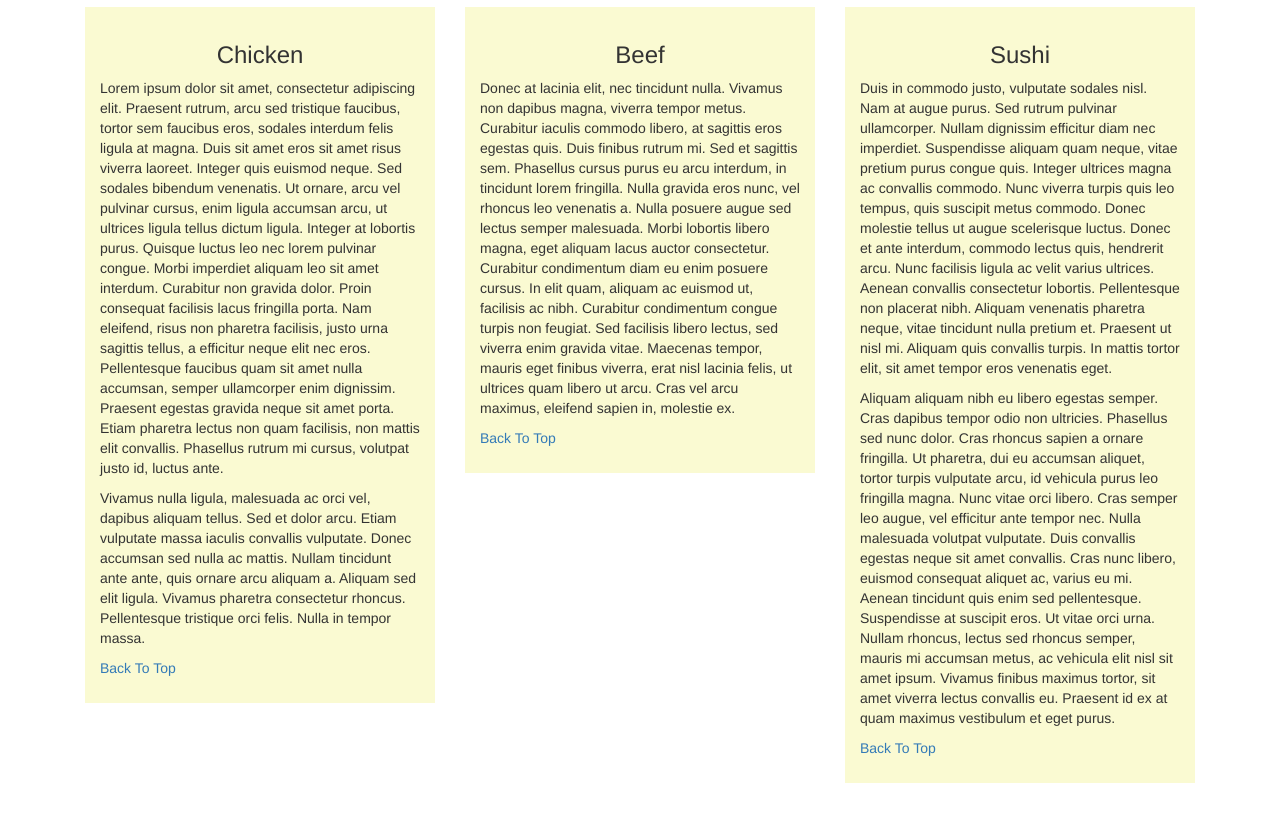
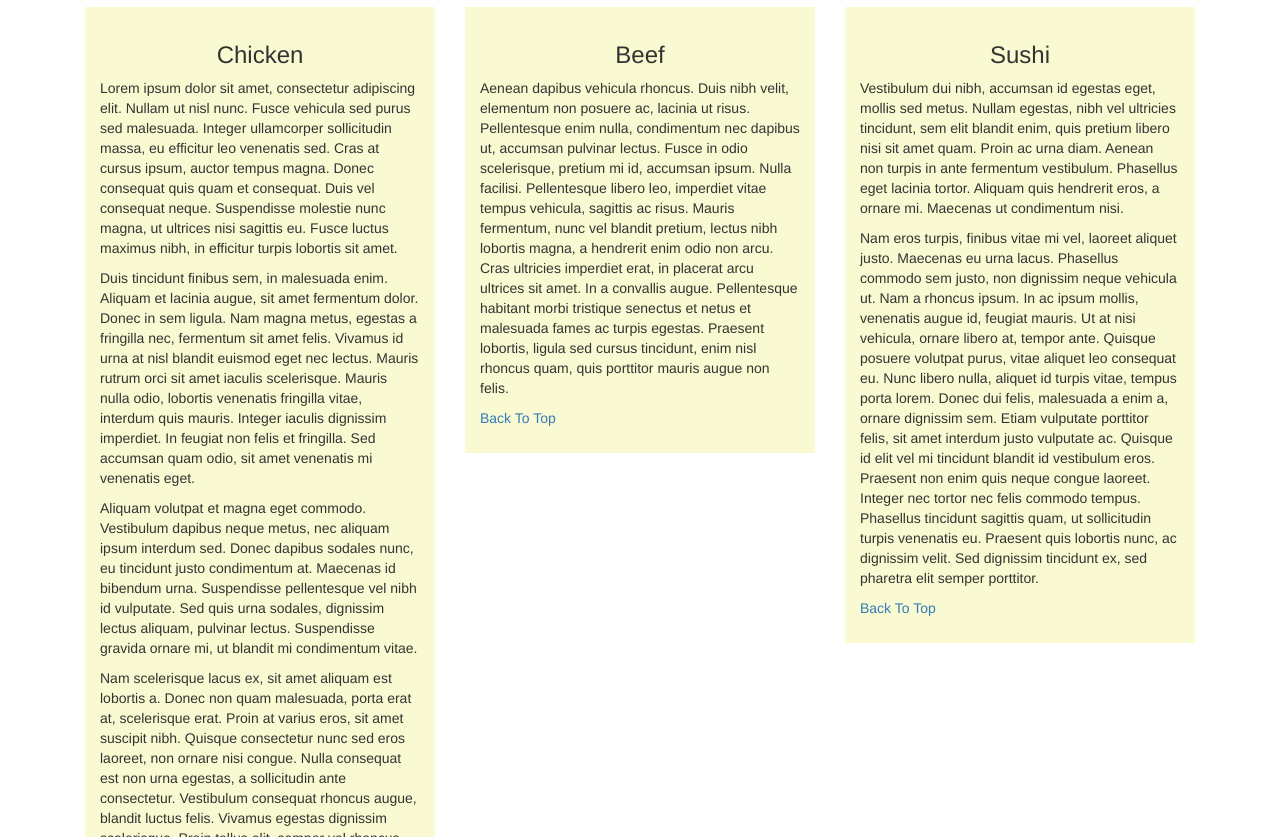
Before and after one commit to CloudCityNG/JHU-Full-Stack-Course-4, a plain HTML site: page assignment3/index.html in a window 1280 px wide. Shown: the part 115-952 px from the top of the page. Before the commit the page ends 898 px from the top, so only its background shows below. Drawn offline with Linux system fonts and the light colour scheme; a script that the page names is missing.

Commit message:
More text

```diff
--- a/assignment3/index.html
+++ b/assignment3/index.html
@@ -52,23 +52,26 @@
     <div class="col-xs-12 col-sm-6 col-md-4">
        <section id="chicken">
          <h3 class="text-center">Chicken</h3>
-         <p>Lorem ipsum dolor sit amet, consectetur adipiscing elit. Praesent rutrum, arcu sed tristique faucibus, tortor sem faucibus eros, sodales interdum felis ligula at magna. Duis sit amet eros sit amet risus viverra laoreet. Integer quis euismod neque. Sed sodales bibendum venenatis. Ut ornare, arcu vel pulvinar cursus, enim ligula accumsan arcu, ut ultrices ligula tellus dictum ligula. Integer at lobortis purus. Quisque luctus leo nec lorem pulvinar congue. Morbi imperdiet aliquam leo sit amet interdum. Curabitur non gravida dolor. Proin consequat facilisis lacus fringilla porta. Nam eleifend, risus non pharetra facilisis, justo urna sagittis tellus, a efficitur neque elit nec eros. Pellentesque faucibus quam sit amet nulla accumsan, semper ullamcorper enim dignissim. Praesent egestas gravida neque sit amet porta. Etiam pharetra lectus non quam facilisis, non mattis elit convallis. Phasellus rutrum mi cursus, volutpat justo id, luctus ante.</p>
-         <p>Vivamus nulla ligula, malesuada ac orci vel, dapibus aliquam tellus. Sed et dolor arcu. Etiam vulputate massa iaculis convallis vulputate. Donec accumsan sed nulla ac mattis. Nullam tincidunt ante ante, quis ornare arcu aliquam a. Aliquam sed elit ligula. Vivamus pharetra consectetur rhoncus. Pellentesque tristique orci felis. Nulla in tempor massa.</p>
+         <p>Lorem ipsum dolor sit amet, consectetur adipiscing elit. Nullam ut nisl nunc. Fusce vehicula sed purus sed malesuada. Integer ullamcorper sollicitudin massa, eu efficitur leo venenatis sed. Cras at cursus ipsum, auctor tempus magna. Donec consequat quis quam et consequat. Duis vel consequat neque. Suspendisse molestie nunc magna, ut ultrices nisi sagittis eu. Fusce luctus maximus nibh, in efficitur turpis lobortis sit amet.</p>
+         <p>Duis tincidunt finibus sem, in malesuada enim. Aliquam et lacinia augue, sit amet fermentum dolor. Donec in sem ligula. Nam magna metus, egestas a fringilla nec, fermentum sit amet felis. Vivamus id urna at nisl blandit euismod eget nec lectus. Mauris rutrum orci sit amet iaculis scelerisque. Mauris nulla odio, lobortis venenatis fringilla vitae, interdum quis mauris. Integer iaculis dignissim imperdiet. In feugiat non felis et fringilla. Sed accumsan quam odio, sit amet venenatis mi venenatis eget.</p>
+         <p>Aliquam volutpat et magna eget commodo. Vestibulum dapibus neque metus, nec aliquam ipsum interdum sed. Donec dapibus sodales nunc, eu tincidunt justo condimentum at. Maecenas id bibendum urna. Suspendisse pellentesque vel nibh id vulputate. Sed quis urna sodales, dignissim lectus aliquam, pulvinar lectus. Suspendisse gravida ornare mi, ut blandit mi condimentum vitae.</p>
+         <p>Nam scelerisque lacus ex, sit amet aliquam est lobortis a. Donec non quam malesuada, porta erat at, scelerisque erat. Proin at varius eros, sit amet suscipit nibh. Quisque consectetur nunc sed eros laoreet, non ornare nisi congue. Nulla consequat est non urna egestas, a sollicitudin ante consectetur. Vestibulum consequat rhoncus augue, blandit luctus felis. Vivamus egestas dignissim scelerisque. Proin tellus elit, semper vel rhoncus quis, vestibulum at urna. Vestibulum ante ipsum primis in faucibus orci luctus et ultrices posuere cubilia Curae;</p>
+         <p>Cras aliquet a augue ut luctus. Ut nec efficitur urna, eu dapibus massa. Fusce accumsan urna nec eros fermentum, id auctor ligula tempus. Nunc euismod lectus ante, vitae elementum nisi facilisis eget. Duis tempor mattis magna vel sollicitudin. Donec faucibus elit at magna eleifend lacinia. Praesent rhoncus ligula eget magna venenatis euismod. Nunc lacinia est vitae diam aliquam condimentum.</p>
          <p><a href="#menu">Back To Top</a></p>
       </section>
     </div>
     <div class="col-xs-12 col-sm-6 col-md-4">
      <section id="beef">
        <h3 class="text-center">Beef</h3>
-       <p>Donec at lacinia elit, nec tincidunt nulla. Vivamus non dapibus magna, viverra tempor metus. Curabitur iaculis commodo libero, at sagittis eros egestas quis. Duis finibus rutrum mi. Sed et sagittis sem. Phasellus cursus purus eu arcu interdum, in tincidunt lorem fringilla. Nulla gravida eros nunc, vel rhoncus leo venenatis a. Nulla posuere augue sed lectus semper malesuada. Morbi lobortis libero magna, eget aliquam lacus auctor consectetur. Curabitur condimentum diam eu enim posuere cursus. In elit quam, aliquam ac euismod ut, facilisis ac nibh. Curabitur condimentum congue turpis non feugiat. Sed facilisis libero lectus, sed viverra enim gravida vitae. Maecenas tempor, mauris eget finibus viverra, erat nisl lacinia felis, ut ultrices quam libero ut arcu. Cras vel arcu maximus, eleifend sapien in, molestie ex.</p>
+       <p>Aenean dapibus vehicula rhoncus. Duis nibh velit, elementum non posuere ac, lacinia ut risus. Pellentesque enim nulla, condimentum nec dapibus ut, accumsan pulvinar lectus. Fusce in odio scelerisque, pretium mi id, accumsan ipsum. Nulla facilisi. Pellentesque libero leo, imperdiet vitae tempus vehicula, sagittis ac risus. Mauris fermentum, nunc vel blandit pretium, lectus nibh lobortis magna, a hendrerit enim odio non arcu. Cras ultricies imperdiet erat, in placerat arcu ultrices sit amet. In a convallis augue. Pellentesque habitant morbi tristique senectus et netus et malesuada fames ac turpis egestas. Praesent lobortis, ligula sed cursus tincidunt, enim nisl rhoncus quam, quis porttitor mauris augue non felis.</p>
        <p><a href="#menu">Back To Top</a></p>
      </section>
     </div>
     <div class="col-xs-12 col-sm-12 col-md-4">
        <section id="sushi">
          <h3 class="text-center">Sushi</h3>
-         <p>Duis in commodo justo, vulputate sodales nisl. Nam at augue purus. Sed rutrum pulvinar ullamcorper. Nullam dignissim efficitur diam nec imperdiet. Suspendisse aliquam quam neque, vitae pretium purus congue quis. Integer ultrices magna ac convallis commodo. Nunc viverra turpis quis leo tempus, quis suscipit metus commodo. Donec molestie tellus ut augue scelerisque luctus. Donec et ante interdum, commodo lectus quis, hendrerit arcu. Nunc facilisis ligula ac velit varius ultrices. Aenean convallis consectetur lobortis. Pellentesque non placerat nibh. Aliquam venenatis pharetra neque, vitae tincidunt nulla pretium et. Praesent ut nisl mi. Aliquam quis convallis turpis. In mattis tortor elit, sit amet tempor eros venenatis eget.</p>
-         <p>Aliquam aliquam nibh eu libero egestas semper. Cras dapibus tempor odio non ultricies. Phasellus sed nunc dolor. Cras rhoncus sapien a ornare fringilla. Ut pharetra, dui eu accumsan aliquet, tortor turpis vulputate arcu, id vehicula purus leo fringilla magna. Nunc vitae orci libero. Cras semper leo augue, vel efficitur ante tempor nec. Nulla malesuada volutpat vulputate. Duis convallis egestas neque sit amet convallis. Cras nunc libero, euismod consequat aliquet ac, varius eu mi. Aenean tincidunt quis enim sed pellentesque. Suspendisse at suscipit eros. Ut vitae orci urna. Nullam rhoncus, lectus sed rhoncus semper, mauris mi accumsan metus, ac vehicula elit nisl sit amet ipsum. Vivamus finibus maximus tortor, sit amet viverra lectus convallis eu. Praesent id ex at quam maximus vestibulum et eget purus.</p>
+         <p>Vestibulum dui nibh, accumsan id egestas eget, mollis sed metus. Nullam egestas, nibh vel ultricies tincidunt, sem elit blandit enim, quis pretium libero nisi sit amet quam. Proin ac urna diam. Aenean non turpis in ante fermentum vestibulum. Phasellus eget lacinia tortor. Aliquam quis hendrerit eros, a ornare mi. Maecenas ut condimentum nisi.</p>
+         <p>Nam eros turpis, finibus vitae mi vel, laoreet aliquet justo. Maecenas eu urna lacus. Phasellus commodo sem justo, non dignissim neque vehicula ut. Nam a rhoncus ipsum. In ac ipsum mollis, venenatis augue id, feugiat mauris. Ut at nisi vehicula, ornare libero at, tempor ante. Quisque posuere volutpat purus, vitae aliquet leo consequat eu. Nunc libero nulla, aliquet id turpis vitae, tempus porta lorem. Donec dui felis, malesuada a enim a, ornare dignissim sem. Etiam vulputate porttitor felis, sit amet interdum justo vulputate ac. Quisque id elit vel mi tincidunt blandit id vestibulum eros. Praesent non enim quis neque congue laoreet. Integer nec tortor nec felis commodo tempus. Phasellus tincidunt sagittis quam, ut sollicitudin turpis venenatis eu. Praesent quis lobortis nunc, ac dignissim velit. Sed dignissim tincidunt ex, sed pharetra elit semper porttitor.</p>
          <p><a href="#menu">Back To Top</a></p>
       </section>
     </div>
```
